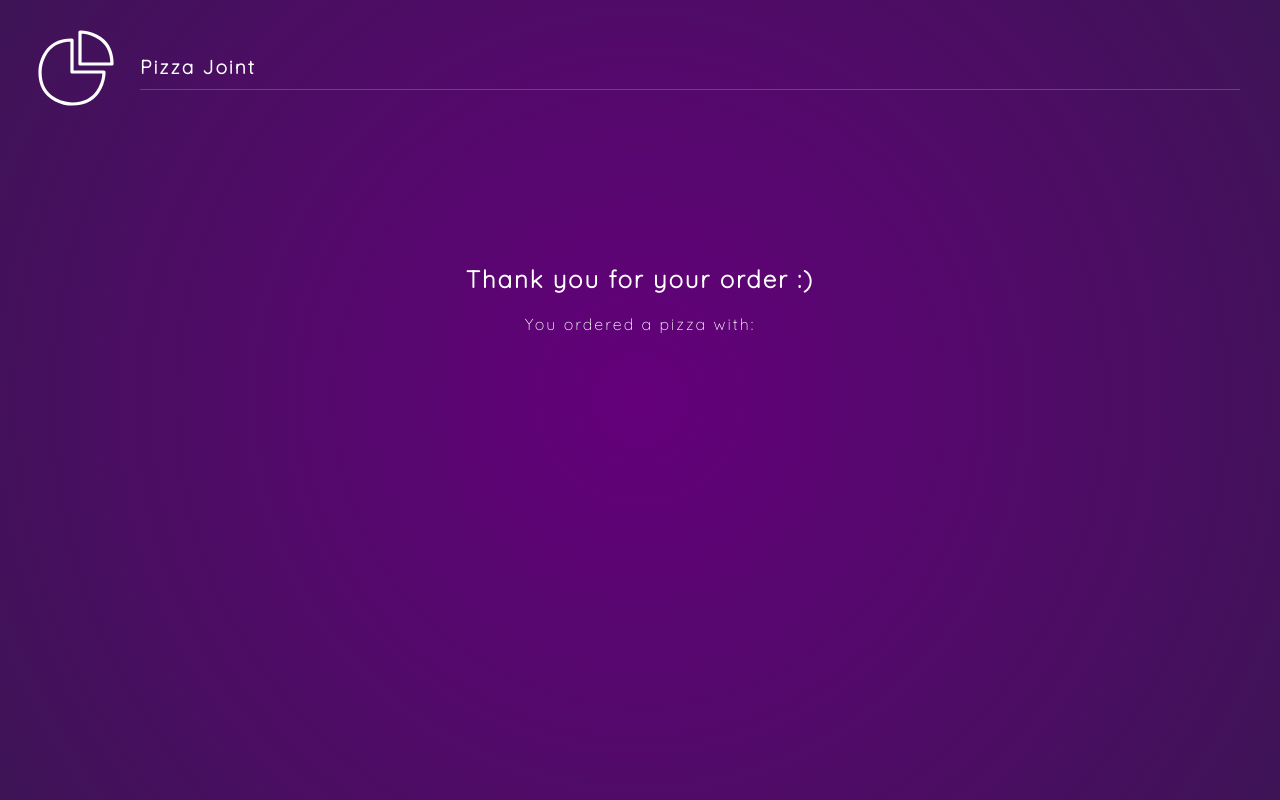
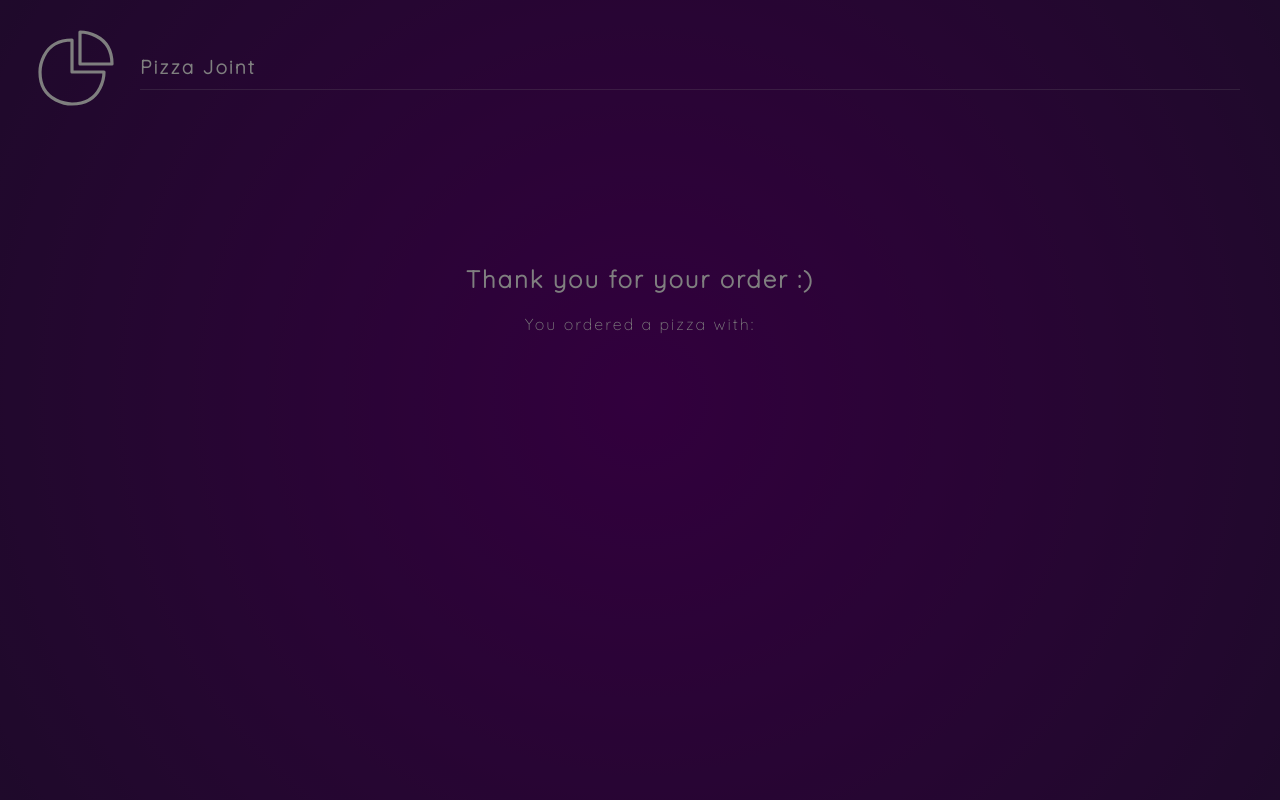
Before and after one commit to JaneMoroz/Framer-Motion-Practice, a React (Create React App) app in the folder pizzajoint/: page /order in a window 1280 px wide. Built offline with nearby package versions, Linux system fonts and the light colour scheme.

Commit message:
Added animated modal

```diff
--- a/pizzajoint/src/App.js
+++ b/pizzajoint/src/App.js
@@ -5,11 +5,13 @@
 import Base from "./components/Base";
 import Toppings from "./components/Toppings";
 import Order from "./components/Order";
+import Modal from "./components/Modal";
 import { AnimatePresence } from "framer-motion";
 
 function App() {
   const location = useLocation();
   const [pizza, setPizza] = useState({ base: "", toppings: [] });
+  const [showModal, setShowModal] = useState(false);
 
   const addBase = (base) => {
     setPizza({ ...pizza, base });
@@ -28,7 +30,11 @@
   return (
     <>
       <Header />
-      <AnimatePresence exitBeforeEnter>
+      <Modal showModal={showModal} setShowModal={setShowModal} />
+      <AnimatePresence
+        exitBeforeEnter
+        onExitComplete={() => setShowModal(false)}
+      >
         <Routes location={location} key={location.key}>
           <Route
             path="/base"
@@ -38,7 +44,10 @@
             path="/toppings"
             element={<Toppings addTopping={addTopping} pizza={pizza} />}
           />
-          <Route path="/order" element={<Order pizza={pizza} />} />
+          <Route
+            path="/order"
+            element={<Order pizza={pizza} setShowModal={setShowModal} />}
+          />
           <Route path="/" element={<Home />} />
         </Routes>
       </AnimatePresence>
--- /dev/null
+++ b/pizzajoint/src/components/Modal.js
@@ -0,0 +1,47 @@
+import React from "react";
+import { Link } from "react-router-dom";
+import { motion, AnimatePresence } from "framer-motion";
+
+const backdrop = {
+  visible: { opacity: 1 },
+  hidden: { opacity: 0 },
+};
+
+const modal = {
+  hidden: {
+    y: "-100vh",
+    opacity: 0,
+  },
+  visible: {
+    y: "200px",
+    opacity: 1,
+    transition: {
+      delay: 0.5,
+    },
+  },
+};
+
+const Modal = ({ showModal, setShowModal }) => {
+  return (
+    <AnimatePresence exitBeforeEnter>
+      {showModal && (
+        <motion.div
+          variants={backdrop}
+          initial="hidden"
+          animate="visible"
+          exit="hidden"
+          className="backdrop"
+        >
+          <motion.div variants={modal} className="modal">
+            <p>Want to make another pizza?</p>
+            <Link to="/">
+              <button>start again</button>
+            </Link>
+          </motion.div>
+        </motion.div>
+      )}
+    </AnimatePresence>
+  );
+};
+
+export default Modal;
--- a/pizzajoint/src/components/Order.js
+++ b/pizzajoint/src/components/Order.js
@@ -1,4 +1,4 @@
-import React, { useState } from "react";
+import React, { useEffect, useState } from "react";
 import { motion } from "framer-motion";
 
 const containerVariants = {
@@ -25,7 +25,14 @@
   visible: { opacity: 1 },
 };
 
-const Order = ({ pizza }) => {
+const Order = ({ pizza, setShowModal }) => {
+  useEffect(() => {
+    const timer = setTimeout(() => {
+      setShowModal(true);
+    }, 5000);
+    return () => clearTimeout(timer);
+  }, [setShowModal]);
+
   return (
     <motion.div
       variants={containerVariants}
--- a/pizzajoint/src/index.css
+++ b/pizzajoint/src/index.css
@@ -112,3 +112,36 @@
 .order p {
   margin: 20px auto;
 }
+
+/* modal */
+
+.backdrop {
+  position: fixed;
+  top: 0;
+  left: 0;
+  width: 100%;
+  height: 100%;
+  background: rgba(0, 0, 0, 0.5);
+  z-index: 1;
+}
+
+.modal {
+  max-width: 400px;
+  margin: 0 auto;
+  padding: 40px 20px;
+  background: white;
+  border-radius: 10px;
+  text-align: center;
+}
+
+.modal button {
+  color: #444;
+  border-color: #444;
+  font-weight: bold;
+  margin-top: 20px;
+}
+
+.modal p {
+  color: #444;
+  font-weight: bold;
+}
```
